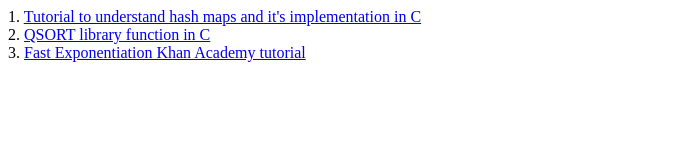
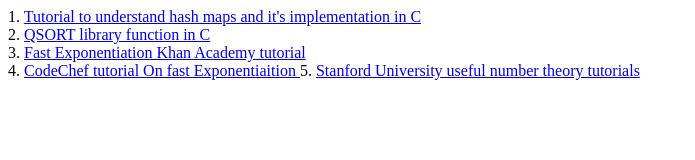
Before and after one commit to JanakyMurthy/programmingPractice, a plain HTML site: page usefulResources.html in a window 1280 px wide. Shown: the whole page, without its empty margins (0-695 px from the left). Drawn offline with Linux system fonts and the light colour scheme.

Commit message:
updated useful resources

```diff
--- a/usefulResources.html
+++ b/usefulResources.html
@@ -26,5 +26,15 @@ Tutorial to understand hash maps and it's implementation in C
  </a>
  <br>
 
+ 4.
+ <a href = "https://discuss.codechef.com/questions/20451/a-tutorial-on-fast-modulo-multiplication-exponential-squaring">
+ CodeChef tutorial On fast Exponentiaition
+ </a>
+
+ 5.
+ <a href="https://crypto.stanford.edu/pbc/notes/numbertheory/overview.html">
+ Stanford University useful number theory tutorials
+ </a>
+
 </body>
 </html>
```
